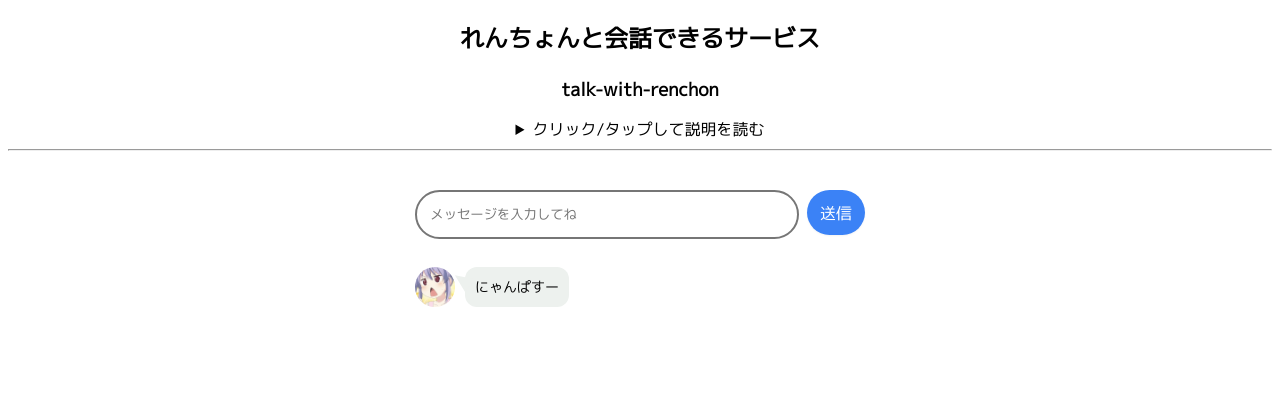
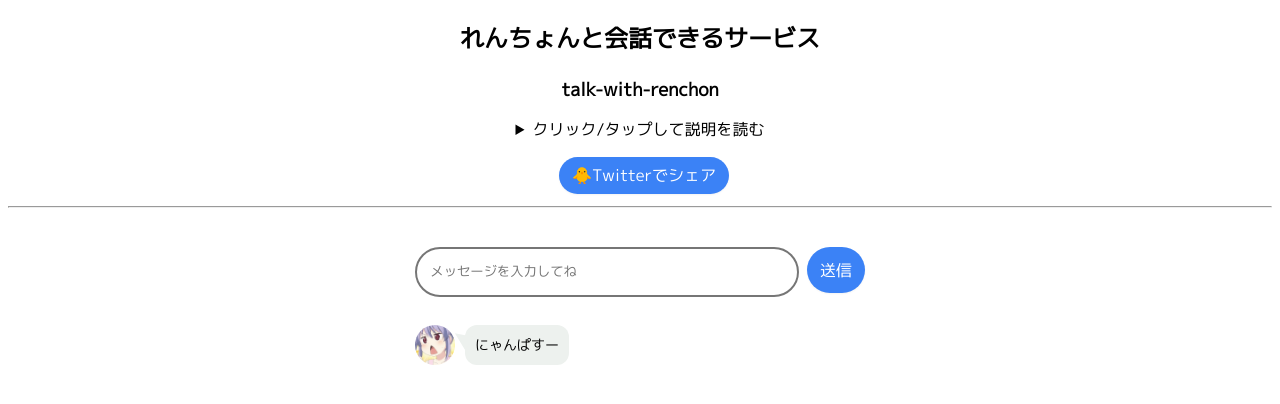
Before and after one commit to iamtakagi-lab/renchon-web, a React app: page / in a window 1280 px wide. Shown: the top 404 px of the page. Built offline with nearby package versions, Linux system fonts and the light colour scheme.

Commit message:
Feat: Twitter Share Button

```diff
--- a/public/index.css
+++ b/public/index.css
@@ -169,3 +169,36 @@ h2 {
   color: #3b82f6;
   border-color: #3b82f6;
 }
+
+#twitter_share_btn {
+  cursor: pointer;
+  padding-top: 0.35rem;
+  padding-bottom: 0.35rem;
+  padding-left: 0.75rem;
+  padding-right: 0.75rem;
+  margin-top: 1rem;
+  margin-bottom: 0.25rem;
+  margin-left: 0.5rem;
+  background-color: #3b82f6;
+  transition-property: background-color, border-color, color, fill, stroke,
+    opacity, box-shadow, transform;
+  transition-duration: 500ms;
+  transition-timing-function: cubic-bezier(0.4, 0, 0.2, 1);
+  color: #ffffff;
+  font-size: 1rem;
+  line-height: 1.5rem;
+  font-weight: 500;
+  white-space: nowrap;
+  justify-content: center;
+  align-items: center;
+  border-radius: 9999px;
+  border-width: 1px;
+  border-color: transparent;
+  box-shadow: 0 1px 2px 0 rgba(0, 0, 0, 0.05);
+}
+
+#twitter_share_btn:hover {
+  background-color: transparent;
+  color: #3b82f6;
+  border-color: #3b82f6;
+}
--- a/public/index.html
+++ b/public/index.html
@@ -279,6 +279,7 @@
           10％の確率で「にゃんぱすー」を返してくれます。
         </span>
       </details>
+      <button id="twitter_share_btn" onclick="location.href='https://twitter.com/intent/tweet?text=れんちょんと会話できるサービス / talk-with-renchon&url=https://talk-with-renchon.vercel.app&via=nyanpassnanon'">🐥Twitterでシェア</button>
     </nav>
     <hr />
     <main id="app"></main>
```
